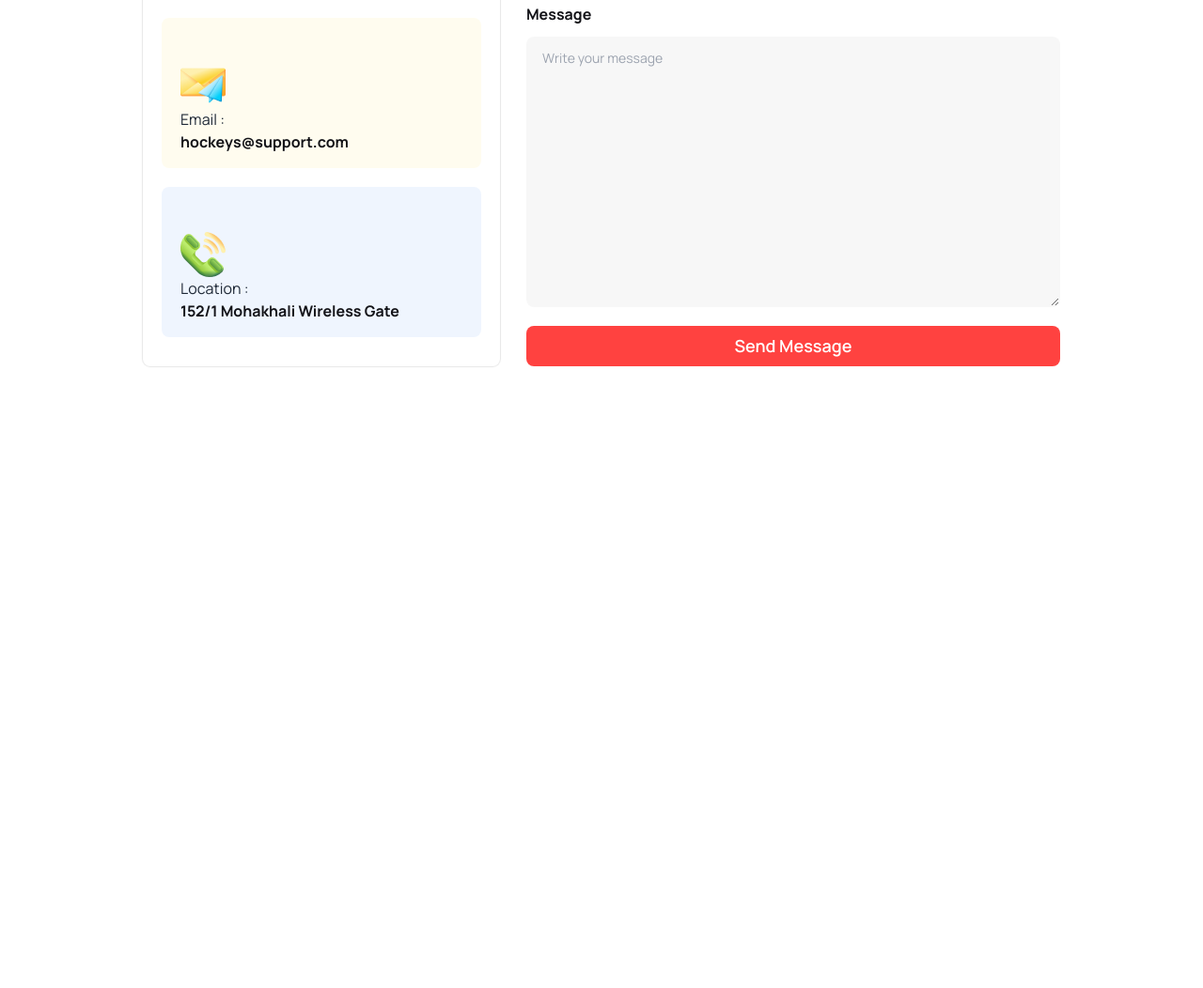
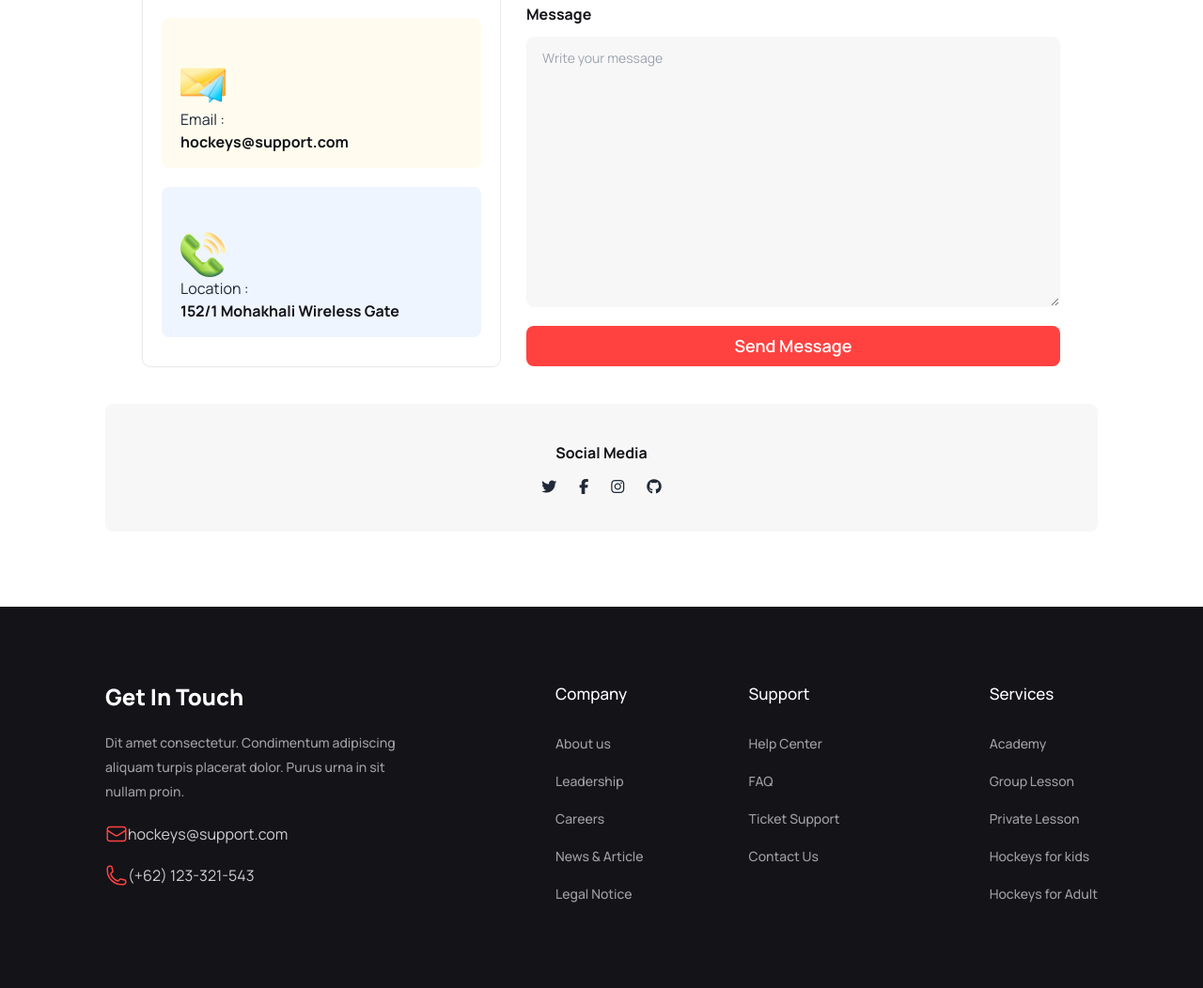
Before and after one commit to KamaruzzamanFahad/BA3Hoockeys, a plain HTML site: page index.html in a window 1280 px wide. Shown: the part 4168-5220 px from the top of the page at 94% size. Before the commit the page ends 4598 px from the top, so only its background shows below. Drawn offline with nearby package versions, Linux system fonts and the light colour scheme.

Commit message:
footer done

```diff
--- a/index.html
+++ b/index.html
@@ -12,6 +12,7 @@
     <link href="https://fonts.googleapis.com/css2?family=Manrope:wght@200..800&display=swap" rel="stylesheet">
     <link rel="preconnect" href="https://fonts.googleapis.com">
     <link rel="stylesheet" href="https://fonts.googleapis.com/css2?family=Material+Symbols+Outlined:opsz,wght,FILL,GRAD@20..48,100..700,0..1,-50..200" />
+    <link rel="stylesheet" href="https://cdnjs.cloudflare.com/ajax/libs/font-awesome/6.5.1/css/all.min.css" integrity="sha512-DTOQO9RWCH3ppGqcWaEA1BIZOC6xxalwEsw9c2QQeAIftl+Vegovlnee1c9QX4TctnWMn13TZye+giMm8e2LwA==" crossorigin="anonymous" referrerpolicy="no-referrer" />
 </head>
 <body>
     <header class=" px-7  lg:px-28 pt-5">
@@ -500,7 +501,7 @@
         </section>
 
 
-        <section class=" mt-28">
+        <section class=" mt-28 mb-20">
             <h2>Get In Touch</h2>
             <p class="px[5%] lg:px-[20%] mb-10">Dit amet consectetur. Condimentum dignissim adipiscing aliquam turpis placerat dolor. Purus urna in sit nullam proin. </p>
 
@@ -555,9 +556,70 @@
 
                 </div>
             </div>
+            <div class="bg-[#13131808] rounded-lg flex flex-col justify-center items-center p-10">
+                <h5>Social Media</h5>
+                <div class="flex gap-6 mt-4">
+                    <i class="fa-brands fa-twitter"></i>
+                    <i class="fa-brands fa-facebook-f"></i>
+                    <i class="fa-brands fa-instagram"></i>
+                    <i class="fa-brands fa-github"></i>
+                </div>
+            </div>
         </section>
     </main>
 
 
+    <footer class="bg-[#131318] p-20 px-5 md:px-16 lg:px-28">
+        <div class="flex flex-col md:flex-row lg:flex-row justify-center md:justify-between lg:justify-between gap-10 lg:gap-0">
+            <div class="flex flex-col items-center md:items-start lg:items-start gap-5">
+                <h4 class="text-2xl">Get In Touch</h4>
+                <p class=" text-[#FFFFFF99] text-left w-80 text-center md:text-left lg:text-left">Dit amet consectetur. Condimentum  adipiscing aliquam turpis placerat dolor. Purus urna in sit nullam proin. </p>
+                <div class=" flex items-center">
+                    <svg xmlns="http://www.w3.org/2000/svg" width="24" height="24" viewBox="0 0 24 24" fill="none">
+                        <path d="M21.75 6.75V17.25C21.75 17.8467 21.5129 18.419 21.091 18.841C20.669 19.2629 20.0967 19.5 19.5 19.5H4.5C3.90326 19.5 3.33097 19.2629 2.90901 18.841C2.48705 18.419 2.25 17.8467 2.25 17.25V6.75M21.75 6.75C21.75 6.15326 21.5129 5.58097 21.091 5.15901C20.669 4.73705 20.0967 4.5 19.5 4.5H4.5C3.90326 4.5 3.33097 4.73705 2.90901 5.15901C2.48705 5.58097 2.25 6.15326 2.25 6.75M21.75 6.75V6.993C21.75 7.37715 21.6517 7.75491 21.4644 8.0903C21.2771 8.42569 21.0071 8.70754 20.68 8.909L13.18 13.524C12.8252 13.7425 12.4167 13.8582 12 13.8582C11.5833 13.8582 11.1748 13.7425 10.82 13.524L3.32 8.91C2.99292 8.70854 2.72287 8.42669 2.53557 8.0913C2.34827 7.75591 2.24996 7.37815 2.25 6.994V6.75" stroke="#FF4240" stroke-width="1.5" stroke-linecap="round" stroke-linejoin="round"/>
+                      </svg>
+                    <span class="text-[#FFFFFFCC]">hockeys@support.com</span>
+                </div>
+                <div class="flex items-center">
+                    <svg xmlns="http://www.w3.org/2000/svg" width="24" height="24" viewBox="0 0 24 24" fill="none">
+                        <path d="M2.25 6.75C2.25 15.034 8.966 21.75 17.25 21.75H19.5C20.0967 21.75 20.669 21.5129 21.091 21.091C21.5129 20.669 21.75 20.0967 21.75 19.5V18.128C21.75 17.612 21.399 17.162 20.898 17.037L16.475 15.931C16.035 15.821 15.573 15.986 15.302 16.348L14.332 17.641C14.05 18.017 13.563 18.183 13.122 18.021C11.4849 17.4191 9.99815 16.4686 8.76478 15.2352C7.53141 14.0018 6.58087 12.5151 5.979 10.878C5.817 10.437 5.983 9.95 6.359 9.668L7.652 8.698C8.015 8.427 8.179 7.964 8.069 7.525L6.963 3.102C6.90214 2.85869 6.76172 2.6427 6.56405 2.48834C6.36638 2.33397 6.1228 2.25008 5.872 2.25H4.5C3.90326 2.25 3.33097 2.48705 2.90901 2.90901C2.48705 3.33097 2.25 3.90326 2.25 4.5V6.75Z" stroke="#FF4240" stroke-width="1.5" stroke-linecap="round" stroke-linejoin="round"/>
+                      </svg>
+                      <span class="text-[#FFFFFFCC]">(+62) 123-321-543</span>
+                </div>
+            </div>
+            <div class="flex flex-row justify-center md:justify-between lg:justify-between gap-2 md:gap-10 lg:gap-28">
+                <div class="flex flex-col items-center md:items-start lg:items-start">
+                    <h4 class="mb-5 text-[17px] font-[500]">Company</h4>
+                    <ul class=" text-center md:text-left lg:text-left">
+                        <li><a href="">About us</a></li>
+                        <li><a href="">Leadership</a></li>
+                        <li><a href="">Careers</a></li>
+                        <li><a href="">News & Article</a></li>
+                        <li><a href="">Legal Notice</a></li>
+                    </ul>
+                </div>
+                <div class="flex flex-col items-center md:items-start lg:items-start">
+                    <h4 class=" mb-5 text-[17px] font-[500]">Support</h4>
+                    <ul class=" text-center md:text-left lg:text-left">
+                        <li><a href="">Help Center</a></li>
+                        <li><a href="">FAQ</a></li>
+                        <li><a href="">Ticket Support</a></li>
+                        <li><a href="">Contact Us</a></li>
+                    </ul>
+                </div>
+            </div>
+            <div class="flex flex-col items-center md:items-start lg:items-start">
+                <h4 class=" mb-5 text-[17px] font-[500]">Services</h4>
+                <ul class=" text-center md:text-left lg:text-left">
+                    <li><a href="">Academy</a></li>
+                    <li><a href="">Group Lesson</a></li>
+                    <li><a href="">Private Lesson</a></li>
+                    <li><a href="">Hockeys for kids</a></li>
+                    <li><a href="">Hockeys for Adult</a></li>
+                </ul>
+            </div>
+        </div>
+    </footer>
+
 </body>
 </html>
```
Also changed, not shown: style.css (line endings or trailing spaces).
